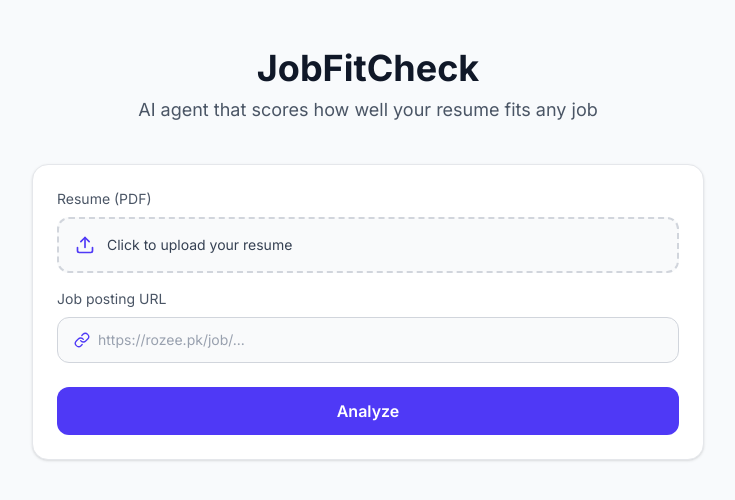
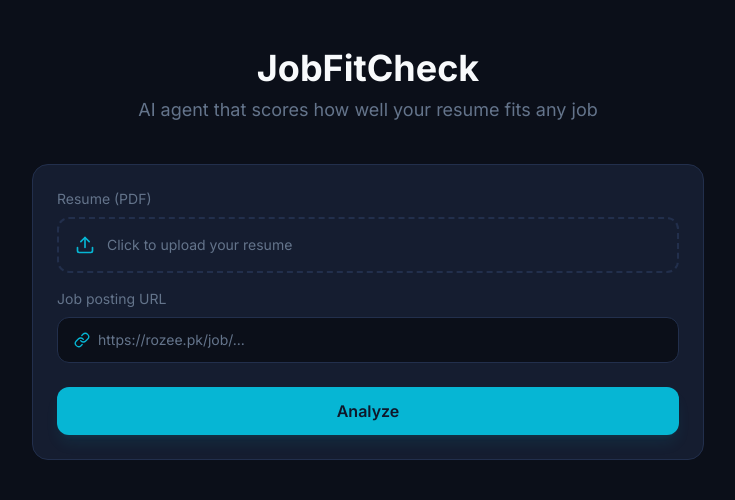
Before and after one commit to FatimaMansoorAhmed/Jobfitchecker, a Next.js app in the folder frontend/: page / in a window 1280 px wide. Shown: the top 500 px of the page, without its empty margins (272-1007 px from the left). Built offline with nearby package versions, Linux system fonts and the light colour scheme.

Commit message:
first commit

```diff
--- a/frontend/app/page.tsx
+++ b/frontend/app/page.tsx
@@ -62,12 +62,12 @@ export default function Home() {
     }
   };
 
-  return (<main className="min-h-screen bg-slate-50 text-gray-900 px-4 py-12">
+  return (<main className="min-h-screen bg-[#0b0f19] text-[#f8fafc] px-4 py-12">
       <div className="max-w-2xl mx-auto">
 
         <div className="mb-10 text-center">
-          <h1 className="text-4xl font-bold text-gray-900 mb-2">JobFitCheck</h1>
-          <p className="text-gray-600 text-lg">
+          <h1 className="text-4xl font-bold text-[#f8fafc] mb-2">JobFitCheck</h1>
+          <p className="text-[#64748b] text-lg">
             AI agent that scores how well your resume fits any job
           </p>
         </div>
--- a/frontend/components/AgentTrace.tsx
+++ b/frontend/components/AgentTrace.tsx
@@ -7,21 +7,21 @@ interface Props {
 }
 
 export default function AgentTrace({ steps, loading }: Props) {
-  return (<div className="bg-white rounded-2xl p-6 mb-6 border border-gray-200 shadow-sm">
-      <h2 className="text-sm font-semibold text-gray-500 mb-4 uppercase tracking-wider">
+  return (<div className="bg-[#151d30] rounded-2xl p-6 mb-6 border border-[#222f4c]">
+      <h2 className="text-sm font-semibold text-[#64748b] mb-4 uppercase tracking-wider">
         Agent running
       </h2>
       <div className="space-y-3">
         {steps.map((step, i) => (
           <div key={i} className="flex items-center gap-3">
-            <CheckCircle size={16} className="text-indigo-600 shrink-0" />
-            <span className="text-sm text-gray-700">{step}</span>
+            <CheckCircle size={16} className="text-[#06b6d4] shrink-0" />
+            <span className="text-sm text-[#f8fafc]">{step}</span>
           </div>
         ))}
         {loading && (
           <div className="flex items-center gap-3">
-            <Loader size={16} className="text-gray-400 animate-spin shrink-0" />
-            <span className="text-sm text-gray-400">Waiting for response...</span>
+            <Loader size={16} className="text-[#64748b] animate-spin shrink-0" />
+            <span className="text-sm text-[#64748b]">Waiting for response...</span>
           </div>
         )}
       </div>
--- a/frontend/components/ScoreCard.tsx
+++ b/frontend/components/ScoreCard.tsx
@@ -10,16 +10,15 @@ const gradeColor: Record<string, string> = {
   C: "text-yellow-400",
   D: "text-orange-400",
   F: "text-red-400",
-};
-const ScoreBar = ({ label, value }: { label: string; value: number }) => (
+};const ScoreBar = ({ label, value }: { label: string; value: number }) => (
   <div className="mb-3">
     <div className="flex justify-between text-sm mb-1">
-      <span className="text-gray-600">{label}</span>
-      <span className="text-gray-900 font-medium">{value}/100</span>
+      <span className="text-[#64748b]">{label}</span>
+      <span className="text-[#f8fafc] font-medium">{value}/100</span>
     </div>
-    <div className="h-2 bg-gray-200 rounded-full overflow-hidden">
+    <div className="h-2 bg-[#0b0f19] rounded-full overflow-hidden">
       <div
-        className="h-full bg-indigo-600 rounded-full transition-all duration-700"
+        className="h-full bg-[#06b6d4] rounded-full transition-all duration-700"
         style={{ width: `${value}%` }}
       />
     </div>
@@ -33,18 +32,18 @@ export default function ScoreCard({ result }: Props) {
     <div className="space-y-4">
 
       {/* Score overview */}
-      <div className="bg-white rounded-2xl p-6 border border-gray-200 shadow-sm">
+      <div className="bg-[#151d30] rounded-2xl p-6 border border-[#222f4c]">
         <div className="flex items-start justify-between mb-4">
           <div>
-            <p className="text-gray-500 text-sm mb-1">Analyzing fit for</p>
-            <h2 className="text-gray-900 font-bold text-xl">{job_title}</h2>
-            <p className="text-gray-600 text-sm mt-1">{score.one_liner}</p>
+            <p className="text-[#64748b] text-sm mb-1">Analyzing fit for</p>
+            <h2 className="text-[#f8fafc] font-bold text-xl">{job_title}</h2>
+            <p className="text-[#64748b] text-sm mt-1">{score.one_liner}</p>
           </div>
           <div className="text-right">
-            <div className={`text-5xl font-bold ${gradeColor[score.grade] || "text-gray-900"}`}>
+            <div className={`text-5xl font-bold ${gradeColor[score.grade] || "text-[#f8fafc]"}`}>
               {score.grade}
             </div>
-            <div className="text-gray-500 text-sm">{score.overall_score}/100</div>
+            <div className="text-[#64748b] text-sm">{score.overall_score}/100</div>
           </div>
         </div>
 
@@ -54,15 +53,15 @@ export default function ScoreCard({ result }: Props) {
       </div>
 
       {/* Gaps */}
-      <div className="bg-white rounded-2xl p-6 border border-gray-200 shadow-sm">
-        <h3 className="font-semibold text-gray-900 mb-4">Skill gaps</h3>
+      <div className="bg-[#151d30] rounded-2xl p-6 border border-[#222f4c]">
+        <h3 className="font-semibold text-[#f8fafc] mb-4">Skill gaps</h3>
 
         {gap_analysis.matching_skills?.length > 0 && (
           <div className="mb-3">
-            <p className="text-xs text-gray-500 uppercase mb-2">You have ✓</p>
+            <p className="text-xs text-[#64748b] uppercase mb-2">You have ✓</p>
             <div className="flex flex-wrap gap-2">
               {gap_analysis.matching_skills.map((s: string) => (
-                <span key={s} className="bg-green-50 text-green-700 text-xs px-3 py-1 rounded-full border border-green-200 font-medium">
+                <span key={s} className="bg-green-950/50 text-green-400 text-xs px-3 py-1 rounded-full border border-green-900/50">
                   {s}
                 </span>
               ))}
@@ -72,10 +71,10 @@ export default function ScoreCard({ result }: Props) {
 
         {gap_analysis.missing_skills?.length > 0 && (
           <div>
-            <p className="text-xs text-gray-500 uppercase mb-2">Missing ✗</p>
+            <p className="text-xs text-[#64748b] uppercase mb-2">Missing ✗</p>
             <div className="flex flex-wrap gap-2">
               {gap_analysis.missing_skills.map((s: string) => (
-                <span key={s} className="bg-red-50 text-red-700 text-xs px-3 py-1 rounded-full border border-red-200 font-medium">
+                <span key={s} className="bg-red-950/50 text-red-400 text-xs px-3 py-1 rounded-full border border-red-900/50">
                   {s}
                 </span>
               ))}
@@ -85,15 +84,15 @@ export default function ScoreCard({ result }: Props) {
       </div>
 
       {/* Coaching */}
-      <div className="bg-white rounded-2xl p-6 border border-gray-200 shadow-sm">
-        <h3 className="font-semibold text-gray-900 mb-4">Coach advice</h3>
+      <div className="bg-[#151d30] rounded-2xl p-6 border border-[#222f4c]">
+        <h3 className="font-semibold text-[#f8fafc] mb-4">Coach advice</h3>
 
         <div className="mb-4">
-          <p className="text-xs text-gray-500 uppercase mb-2">Quick wins</p>
+          <p className="text-xs text-[#64748b] uppercase mb-2">Quick wins</p>
           <ul className="space-y-2">
             {coaching.quick_wins?.map((win: string, i: number) => (
-              <li key={i} className="text-sm text-gray-700 flex gap-2">
-                <span className="text-indigo-600 font-bold shrink-0">→</span>
+              <li key={i} className="text-sm text-[#f8fafc]/90 flex gap-2">
+                <span className="text-[#06b6d4] shrink-0">→</span>
                 {win}
               </li>
             ))}
@@ -101,15 +100,15 @@ export default function ScoreCard({ result }: Props) {
         </div>
 
         <div className="mb-4">
-          <p className="text-xs text-gray-500 uppercase mb-2">Rewritten summary</p>
-          <p className="text-sm text-gray-700 bg-gray-50 rounded-xl p-4 leading-relaxed border border-gray-100">
+          <p className="text-xs text-[#64748b] uppercase mb-2">Rewritten summary</p>
+          <p className="text-sm text-[#f8fafc]/90 bg-[#0b0f19] rounded-xl p-4 leading-relaxed border border-[#222f4c]">
             {coaching.rewritten_summary}
           </p>
         </div>
 
         <div>
-          <p className="text-xs text-gray-500 uppercase mb-2">Honest advice</p>
-          <p className="text-sm text-gray-600 leading-relaxed">{coaching.honest_advice}</p>
+          <p className="text-xs text-[#64748b] uppercase mb-2">Honest advice</p>
+          <p className="text-sm text-[#64748b] leading-relaxed">{coaching.honest_advice}</p>
         </div>
       </div>
 
--- a/frontend/components/UploadForm.tsx
+++ b/frontend/components/UploadForm.tsx
@@ -16,13 +16,13 @@ export default function UploadForm({ onAnalyze, loading }: Props) {
     onAnalyze(resume, jobUrl);
   };
 
-  return (<div className="bg-white rounded-2xl p-6 mb-6 border border-gray-200 shadow-sm">
+  return (<div className="bg-[#151d30] rounded-2xl p-6 mb-6 border border-[#222f4c]">
 
       <div className="mb-4">
-        <label className="block text-sm text-gray-600 mb-2">Resume (PDF)</label>
-        <label className="flex items-center gap-3 border-2 border-dashed border-gray-300 rounded-xl p-4 cursor-pointer hover:border-indigo-600 transition-colors bg-gray-50">
-          <Upload size={20} className="text-indigo-600" />
-          <span className="text-gray-700 text-sm">
+        <label className="block text-sm text-[#64748b] mb-2">Resume (PDF)</label>
+        <label className="flex items-center gap-3 border-2 border-dashed border-[#222f4c] rounded-xl p-4 cursor-pointer hover:border-[#06b6d4] transition-colors">
+          <Upload size={20} className="text-[#06b6d4]" />
+          <span className="text-[#64748b] text-sm">
             {resume ? resume.name : "Click to upload your resume"}
           </span>
           <input
@@ -35,15 +35,15 @@ export default function UploadForm({ onAnalyze, loading }: Props) {
       </div>
 
       <div className="mb-6">
-        <label className="block text-sm text-gray-600 mb-2">Job posting URL</label>
-        <div className="flex items-center gap-2 bg-gray-50 rounded-xl px-4 py-3 border border-gray-300 focus-within:border-indigo-600 transition-colors">
-          <Link size={16} className="text-indigo-600 shrink-0" />
+        <label className="block text-sm text-[#64748b] mb-2">Job posting URL</label>
+        <div className="flex items-center gap-2 bg-[#0b0f19] rounded-xl px-4 py-3 border border-[#222f4c] focus-within:border-[#06b6d4] transition-colors">
+          <Link size={16} className="text-[#06b6d4] shrink-0" />
           <input
             type="text"
             placeholder="https://rozee.pk/job/..."
             value={jobUrl}
             onChange={(e) => setJobUrl(e.target.value)}
-            className="bg-transparent text-gray-900 text-sm w-full outline-none placeholder-gray-400"
+            className="bg-transparent text-[#f8fafc] text-sm w-full outline-none placeholder-[#64748b]"
           />
         </div>
       </div>
@@ -51,7 +51,7 @@ export default function UploadForm({ onAnalyze, loading }: Props) {
       <button
         onClick={handleSubmit}
         disabled={loading}
-        className="w-full bg-indigo-600 hover:bg-indigo-700 disabled:bg-gray-300 disabled:text-gray-500 disabled:cursor-not-allowed text-white font-semibold py-3 rounded-xl transition-colors"
+        className="w-full bg-[#06b6d4] hover:bg-[#22d3ee] disabled:bg-[#222f4c] disabled:text-[#64748b] disabled:cursor-not-allowed text-[#0f172a] font-semibold py-3 rounded-xl transition-colors shadow-lg shadow-[#06b6d4]/10"
       >
         {loading ? "Analyzing..." : "Analyze "}
       </button>
```
